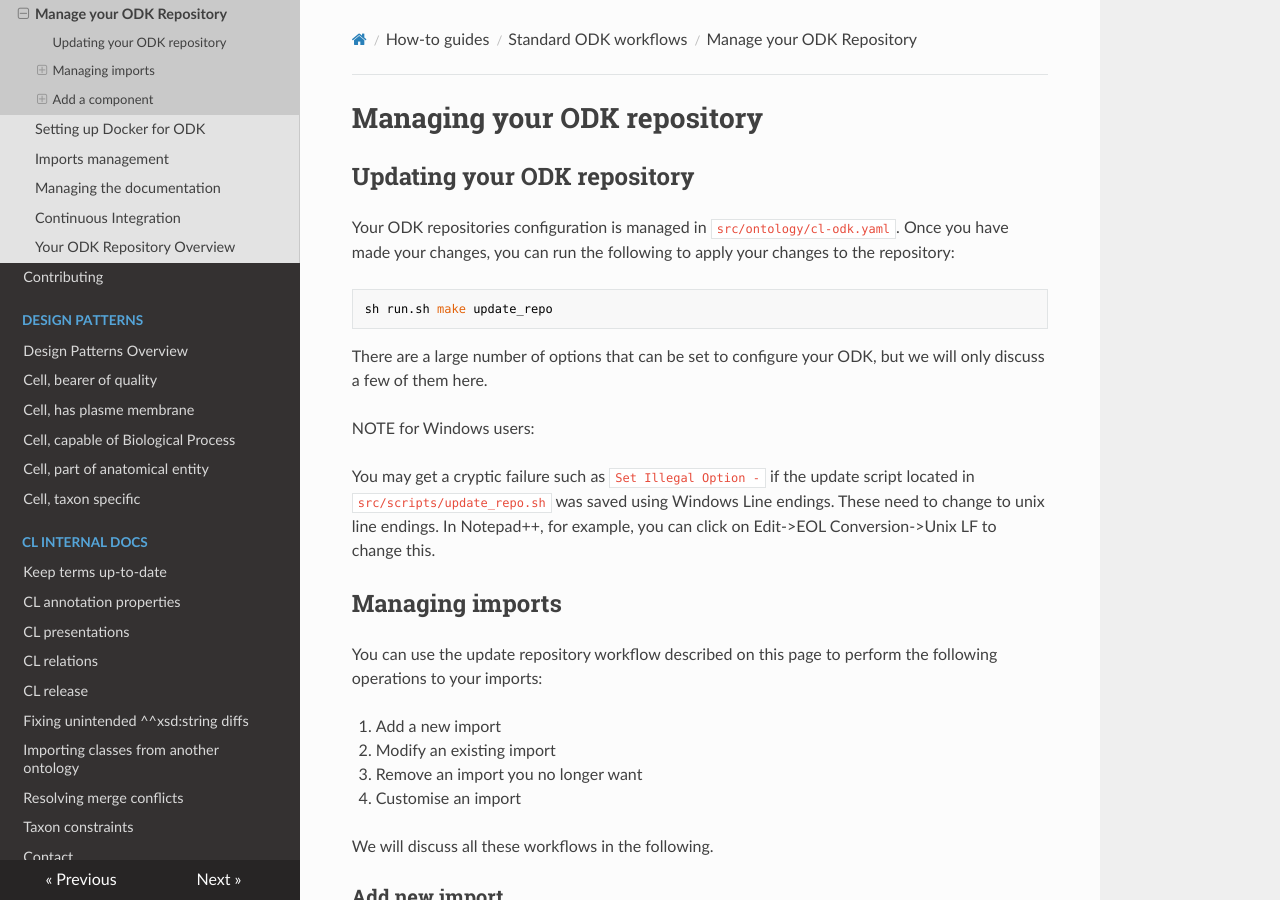
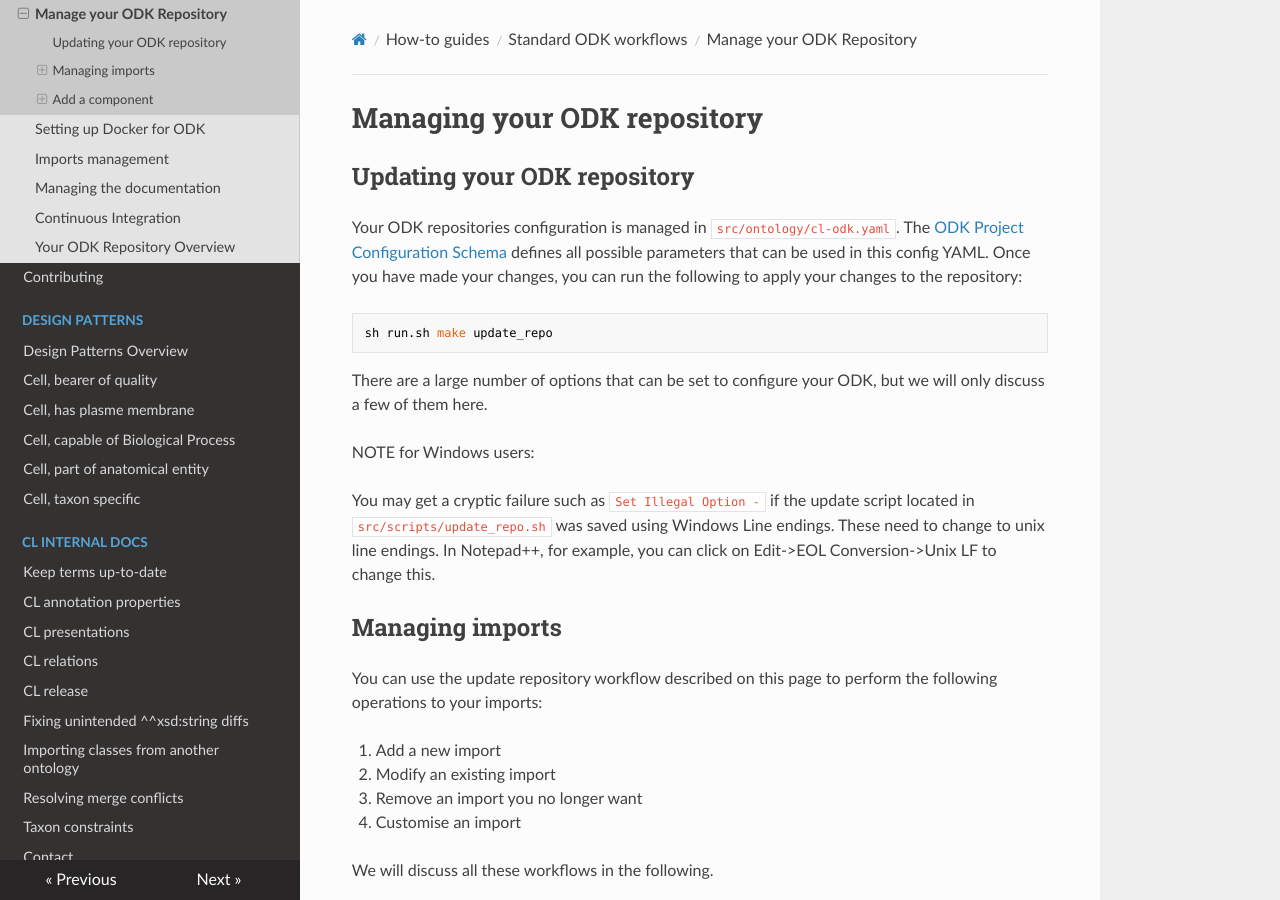
Before and after one commit to obophenotype/cell-ontology, an MkDocs documentation site: the page built from docs/odk-workflows/RepoManagement.md, in a window 1280 px wide and 900 px high. Built offline with MkDocs 1.6.1, drawn with Linux system fonts in a browser that asks for light colours; nearby versions of some CDN libraries.

````diff
--- a/docs/odk-workflows/RepoManagement.md
+++ b/docs/odk-workflows/RepoManagement.md
@@ -2,7 +2,7 @@
 
 ## Updating your ODK repository
 
-Your ODK repositories configuration is managed in `src/ontology/cl-odk.yaml`. Once you have made your changes, you can run the following to apply your changes to the repository:
+Your ODK repositories configuration is managed in `src/ontology/cl-odk.yaml`. The [ODK Project Configuration Schema](https://github.com/INCATools/ontology-development-kit/blob/master/docs/project-schema.md) defines all possible parameters that can be used in this config YAML. Once you have made your changes, you can run the following to apply your changes to the repository:
 
 
 ```
--- a/src/ontology/cl-odk.yaml
+++ b/src/ontology/cl-odk.yaml
@@ -114,3 +114,7 @@ components:
       use_template: True
       templates:
         - kidney_upper_slim.csv
+oak_validation:
+  profiles:
+    - id: obo-profile
+      filename: obo-profile.yaml
````
Also changed, not shown: 5 other files.
